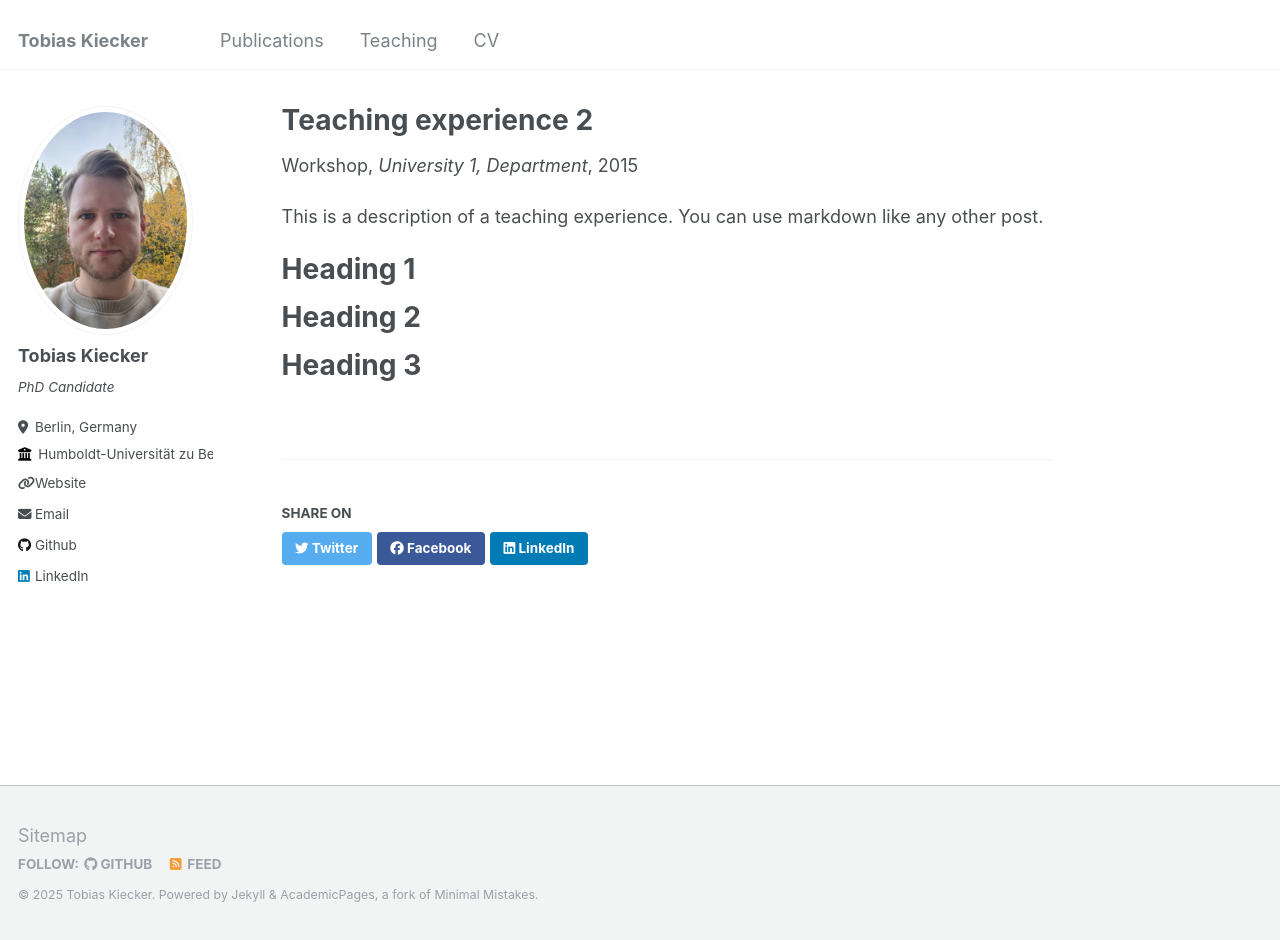
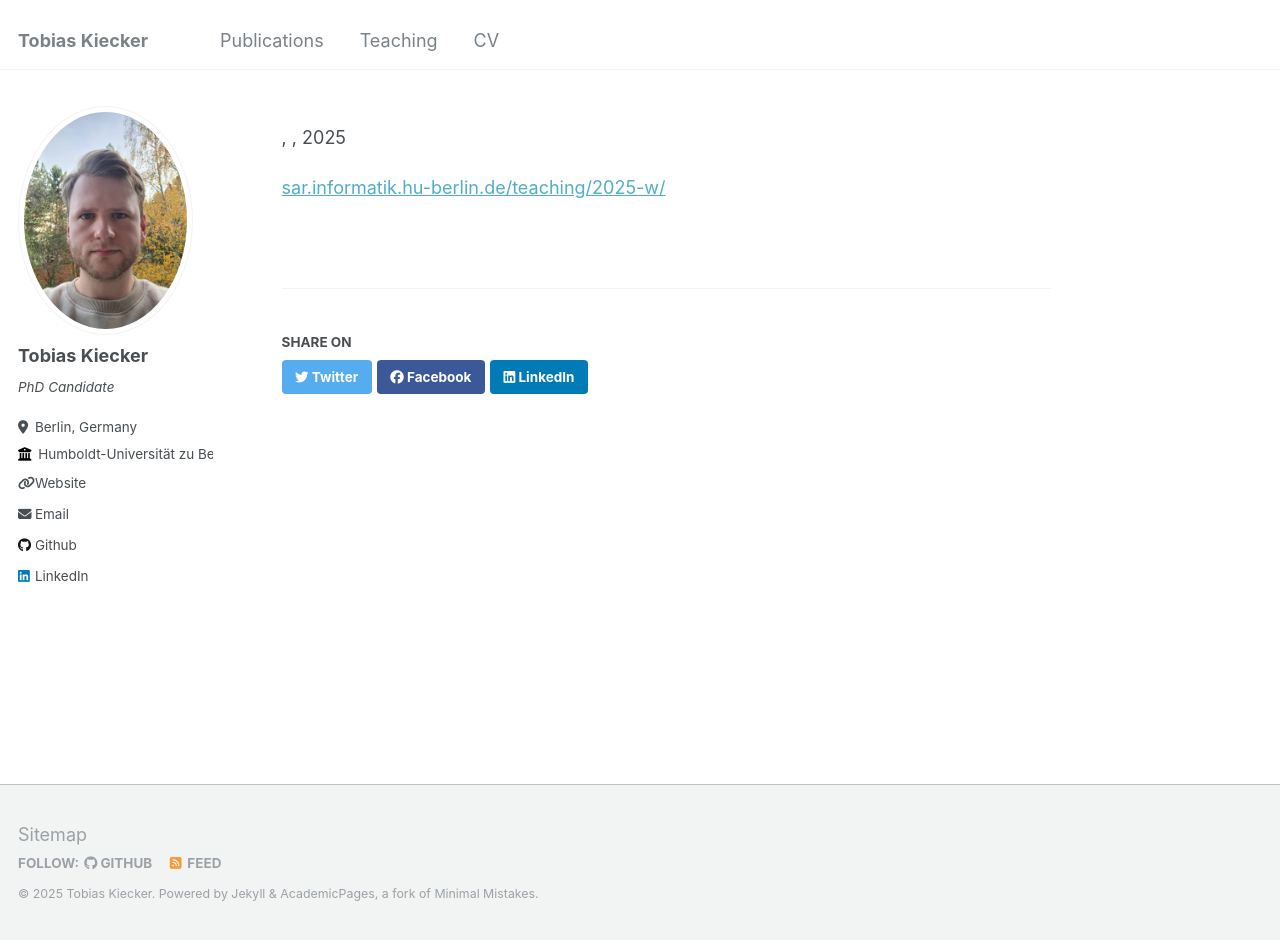
Before and after one commit to TobiasKiecker/TobiasKiecker.github.io, a Jekyll site: the page built from _teaching/2015-spring-teaching-2.md, in a window 1280 px wide and 940 px high. Built offline with Jekyll 4.4.1, drawn with Linux system fonts in a browser that asks for light colours.

Commit message:
Update teaching experience details for course

```diff
--- a/_teaching/2015-spring-teaching-2.md
+++ b/_teaching/2015-spring-teaching-2.md
@@ -1,20 +1,12 @@
 ---
-title: "Teaching experience 2"
+title: "Introduction to Programming"
 collection: teaching
-type: "Workshop"
-permalink: /teaching/2015-spring-teaching-1
-venue: "University 1, Department"
-date: 2015-01-01
-location: "City, Country"
+type: ""Undergraduate course"
+permalink: /teaching/2025-winter-gdp
+venue: "Humboldt-Universität zu Berlin, Systems Architecture Group"
+date: 2025/26
+location: "Berlin, Germany"
 ---
 
-This is a description of a teaching experience. You can use markdown like any other post.
 
-Heading 1
-======
-
-Heading 2
-======
-
-Heading 3
-======
+[sar.informatik.hu-berlin.de/teaching/2025-w/](https://sar.informatik.hu-berlin.de/teaching/2025-w/2025-winter.htm#:~:text=PR%5BIMP%5D%20(2%20SWS)%3A%C2%A0%20Tobias%20Kiecker)
```
